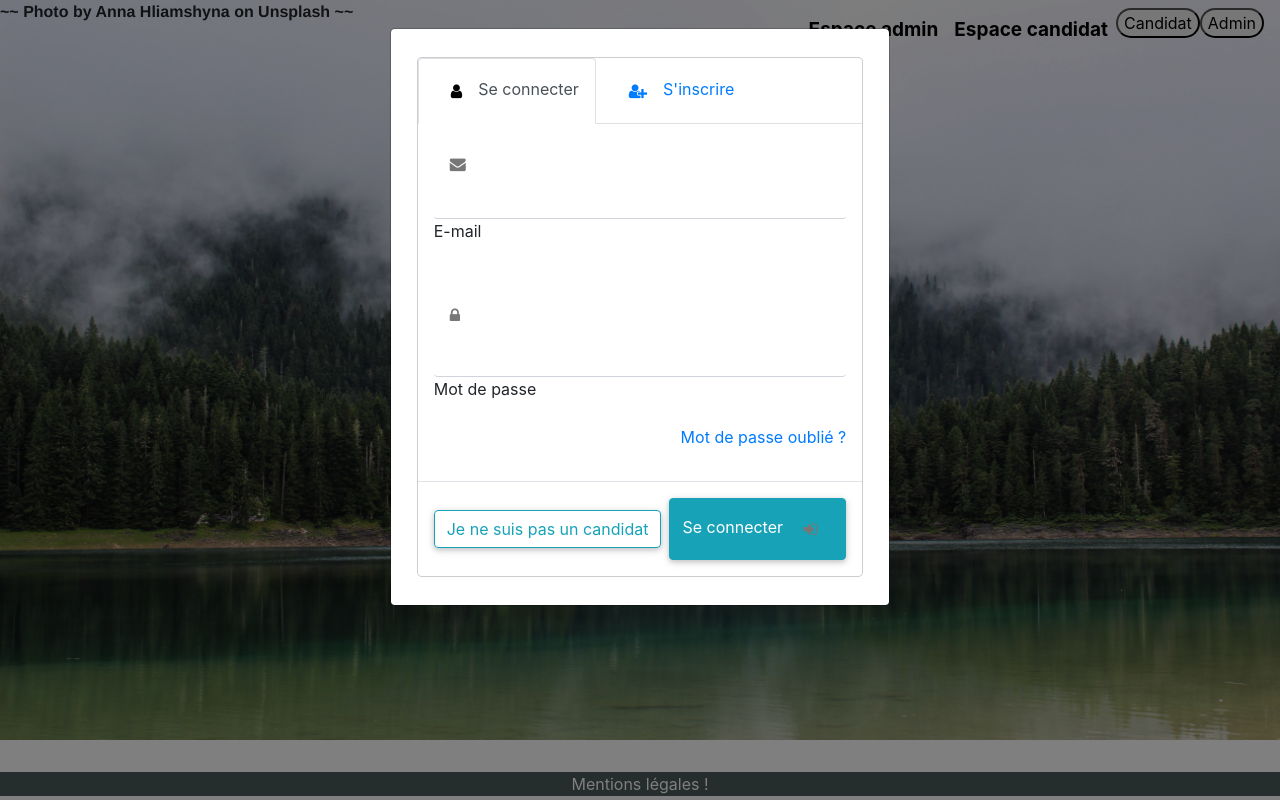
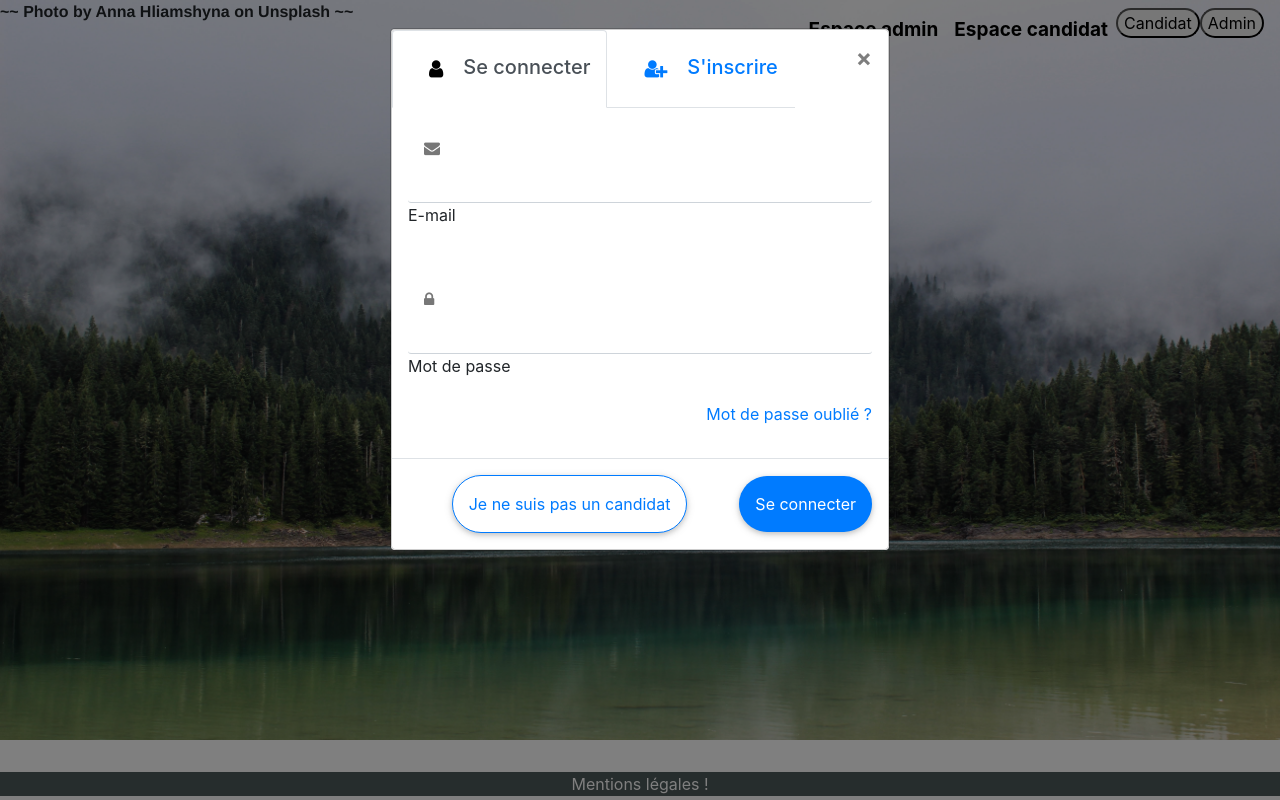
Before and after one commit to ProjetM1-SuiviCandidatureE-MIAGE/Suivi-candidature-E-MIAGE-Front, a React (Create React App) app in the folder client/: page / in a window 1280 px wide. Both pictures are taken after a click on the button "Candidat". Built offline with nearby package versions, Linux system fonts and the light colour scheme.

Commit message:
design modal presque fini

```diff
--- a/client/src/components/Home/ModalHome/ModalHome.css
+++ b/client/src/components/Home/ModalHome/ModalHome.css
@@ -37,3 +37,45 @@ a.active > i {
   box-shadow: 0 5px 11px 0 rgba(0, 0, 0, 0.18), 0 4px 15px 0 rgba(0, 0, 0, 0.15);
   outline: 0;
 }
+
+.btnModal {
+  border-radius: 30px;
+  padding: 1em 1em;
+}
+
+.blue-gradient {
+  color: white;
+  background: #007bff;
+  border: #007bff;
+  transition: all 0.2s ease-in-out;
+}
+
+.blue-gradient:hover,
+.blue-gradient:focus,
+.blue-gradient:active {
+  transform: scale(1.1);
+}
+
+.btnInfo {
+  border: 1px solid #007bff;
+  color: #007bff;
+  background-color: white;
+  margin-right: 3em !important;
+}
+
+.btnInfo:hover,
+.btnInfo:focus,
+.btnInfo:active {
+  color: white;
+  background-color: #007bff;
+}
+
+.modalHeader {
+  border: none;
+  padding: 0;
+}
+
+.modalHeader .close {
+  padding: 1rem 1rem;
+  margin: 0;
+}
--- a/client/src/components/Home/ModalHome/ModalHome.js
+++ b/client/src/components/Home/ModalHome/ModalHome.js
@@ -3,7 +3,6 @@ import {
   FormGroup,
   Input,
   Label,
-  Button,
   Modal,
   ModalHeader,
   ModalBody,
@@ -17,7 +16,16 @@ export default class ModalHome extends Component {
   constructor(props) {
     super(props);
 
-    this.state = {};
+    this.state = {
+      mailConnexion: "",
+      passwordConnexion: "",
+
+      prenomInscription: "",
+      nomInscription: "",
+      mailInscription: "",
+      passwordInscription: "",
+      passwordConfirm: ""
+    };
   }
 
   render() {
@@ -28,19 +36,25 @@ export default class ModalHome extends Component {
           isOpen={this.props.isOpen}
           toggle={() => this.props.toggle()}
           id="modalLRForm"
-          tabIndex="-1"
-          aria-labelledby="myModalLabel"
-          aria-hidden="true"
         >
-          <div className="modal-dialog cascading-modal" role="document">
+          <div className="cascading-modal" role="document">
             <div className="modal-content">
               <div className="modal-c-tabs">
+                <ModalHeader
+                  toggle={() => this.props.toggle()}
+                  className="modalHeader"
+                >
                   <Nav
                     className="nav-tabs md-tabs tabs-2 light-blue darken-3"
                     role="tablist"
                   >
                     <NavItem>
-                    <NavLink active data-toggle="tab" href="#panel7" role="tab">
+                      <NavLink
+                        active
+                        data-toggle="tab"
+                        href="#panel7"
+                        role="tab"
+                      >
                         <i className="fa fa-user" />
                         Se connecter
                       </NavLink>
@@ -52,8 +66,9 @@ export default class ModalHome extends Component {
                       </NavLink>
                     </NavItem>
                   </Nav>
+                </ModalHeader>
 
-                <div class="tab-content">
+                <div className="tab-content">
                   {/* Panel avec le formulaire de connexion */}
                   <div
                     className="tab-pane fade in show active"
@@ -61,21 +76,17 @@ export default class ModalHome extends Component {
                     role="tabpanel"
                   >
                     <ModalBody>
-                      <Form>
+                      <Form autoComplete="on">
                         <FormGroup className="md-form form-sm mb-5">
                           <i className="fa fa-envelope prefix" />
                           <Input
                             type="email"
                             id="emailConnexion"
                             className="form-control form-control-sm validate"
+                            autoComplete="on"
+                            required
                           />
-                          <Label
-                            data-error="wrong"
-                            data-success="right"
-                            htmlFor="emailConnexion"
-                          >
-                            E-mail
-                          </Label>
+                          <Label htmlFor="emailConnexion">E-mail</Label>
                         </FormGroup>
 
                         <FormGroup className="md-form form-sm mb-4">
@@ -83,13 +94,11 @@ export default class ModalHome extends Component {
                           <Input
                             type="password"
                             id="passwordConnexion"
-                            class="form-control form-control-sm validate"
+                            autoComplete="on"
+                            className="form-control form-control-sm validate"
+                            required
                           />
-                          <Label
-                            data-error="wrong"
-                            data-success="right"
-                            htmlFor="passwordConnexion"
-                          >
+                          <Label htmlFor="passwordConnexion">
                             Mot de passe
                           </Label>
                         </FormGroup>
@@ -103,46 +112,66 @@ export default class ModalHome extends Component {
                       </div>
                     </ModalBody>
                     <ModalFooter>
-                      <Button outline color="info" className="shadow-effect">
+                      <button
+                        className="shadow-effect btnModal btnInfo"
+                        onClick={() => this.props.toggle()}
+                      >
                         Je ne suis pas un candidat
-                      </Button>
-                      <Button color="info" className="shadow-effect">
-                        Se connecter <i className="fa fa-sign-in" />
-                      </Button>
+                      </button>
+                      <button className="shadow-effect btnModal blue-gradient">
+                        Se connecter
+                      </button>
                     </ModalFooter>
                   </div>
 
                   {/* Panel avec le formulaire d'inscription */}
                   <div className="tab-pane fade" id="panel8" role="tabpanel">
                     <ModalBody>
-                      <div class="md-form form-sm mb-5">
+                      <Form autoComplete="on">
+                        <FormGroup className="md-form form-sm mb-5">
+                          <i className="fa fa-user" />
+                          <Input
+                            type="text"
+                            id="prenomInscription"
+                            autoComplete="on"
+                            className="form-control form-control-sm validate"
+                            required
+                          />
+                          <Label htmlFor="prenomInscription">Prénom</Label>
+                        </FormGroup>
+                        <FormGroup className="md-form form-sm mb-5">
+                          <i className="fa fa-user" />
+                          <Input
+                            type="text"
+                            id="nomInscription"
+                            autoComplete="on"
+                            className="form-control form-control-sm validate"
+                            required
+                          />
+                          <Label htmlFor="nomInscription">Nom</Label>
+                        </FormGroup>
+                        <FormGroup className="md-form form-sm mb-5">
                           <i className="fa fa-envelope prefix" />
                           <Input
                             type="email"
-                          id="modalLRInput12"
+                            id="mailInscription"
+                            autoComplete="on"
                             className="form-control form-control-sm validate"
+                            required
                           />
-                        <Label
-                          data-error="wrong"
-                          data-success="right"
-                          htmlFor="modalLRInput12"
-                        >
-                          E-mail
-                        </Label>
-                      </div>
+                          <Label htmlFor="mailInscription">E-mail</Label>
+                        </FormGroup>
 
                         <FormGroup className="md-form form-sm mb-5">
                           <i className="fa fa-lock prefix" />
                           <Input
                             type="password"
-                          id="modalLRInput13"
+                            id="passwordInscription"
+                            autoComplete="on"
                             className="form-control form-control-sm validate"
+                            required
                           />
-                        <Label
-                          data-error="wrong"
-                          data-success="right"
-                          htmlFor="modalLRInput13"
-                        >
+                          <Label htmlFor="passwordInscription">
                             Mot de passe
                           </Label>
                         </FormGroup>
@@ -151,26 +180,25 @@ export default class ModalHome extends Component {
                           <i className="fa fa-lock prefix" />
                           <Input
                             type="password"
-                          id="modalLRInput14"
+                            id="passwordConfirm"
                             className="form-control form-control-sm validate"
+                            required
                           />
-                        <Label
-                          data-error="wrong"
-                          data-success="right"
-                          htmlFor="modalLRInput14"
-                        >
-                          Confirmation mot de passe
-                        </Label>
+                          <Label htmlFor="passwordConfirm">Confirmation</Label>
                         </FormGroup>
+                      </Form>
                     </ModalBody>
                     {/* Footer du modal des candidats */}
                     <ModalFooter>
-                      <Button outline color="info" className="shadow-effect">
+                      <button
+                        className="shadow-effect btnModal btnInfo"
+                        onClick={() => this.props.toggle()}
+                      >
                         Je ne suis pas un candidat
-                      </Button>
-                      <Button color="info" className="shadow-effect">
+                      </button>
+                      <button className="shadow-effect btnModal blue-gradient">
                         S'inscrire
-                      </Button>
+                      </button>
                     </ModalFooter>
                   </div>
                 </div>
```
Also changed, not shown: client/src/components/CandidatureForm/CandidatureForm.js (+62 -38 lines). Lines whose indentation alone changed are shown as unchanged.
